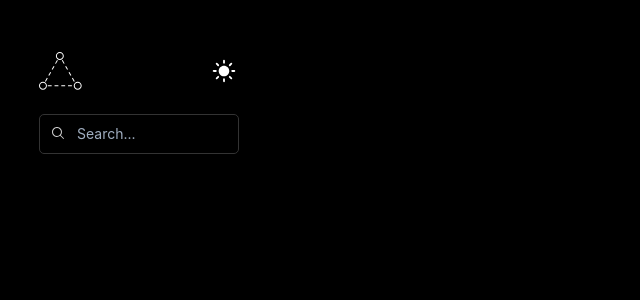
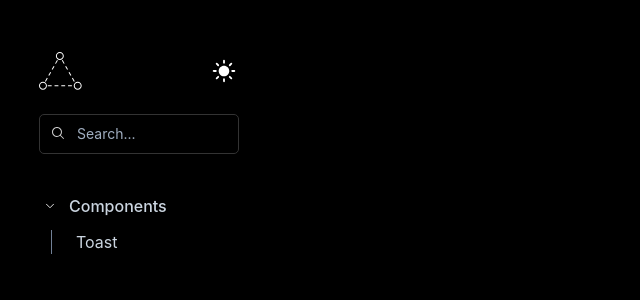
Before and after one commit to 0-void/next-design, a Next.js app: page / in a window 1280 px wide. Shown: the top 300 px of the page, without its empty margins (0-640 px from the left). Built offline with nearby package versions, Linux system fonts and the light colour scheme.

Commit message:
added design list and some fix

```diff
--- a/components/SideBar/SideBar.js
+++ b/components/SideBar/SideBar.js
@@ -3,7 +3,9 @@ import useTheme from "../../lib/Hooks/useTheme";
 import Moon from "../Icons/Icon/moon";
 import Sun from "../Icons/Icon/sun";
 import SearchBar from "../SearchBar/SearchBar";
-import { DARK, LIGHT } from "../../service/constants/index";
+import { LIGHT } from "../../service/constants/index";
+
+import DesignList from "../DesignList/DesignList";
 
 const SideBar = () => {
   const { cssProperties, toggleTheme, theme } = useTheme();
@@ -33,6 +35,7 @@ const SideBar = () => {
       </div>
       <div className="my-lg">
         <SearchBar />
+        <DesignList />
       </div>
       <style jsx>{`
         .sidebarContainer {
```
